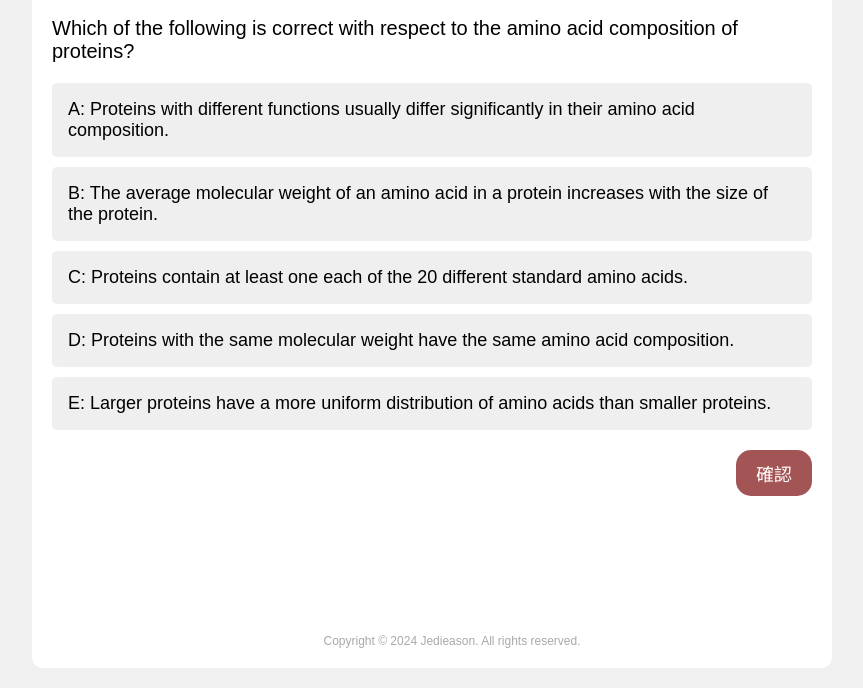
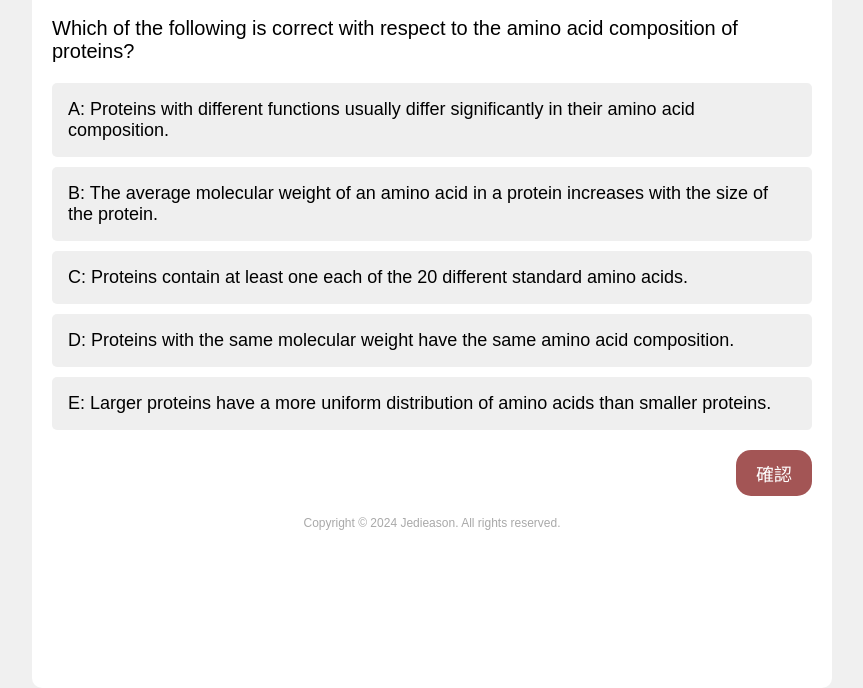
Before and after one commit to jedieason/Trivia, a plain HTML site: page index.html in a window 1280 px wide. Both pictures are taken after a click on the button "開始測驗". Shown: the part 112-800 px from the top of the page, without its empty margins (208-1071 px from the left). Drawn offline with Linux system fonts and the light colour scheme.

Commit message:
Update index.html

```diff
--- a/index.html
+++ b/index.html
@@ -55,8 +55,7 @@
             border-radius: 10px;
             padding: 20px;
             box-sizing: border-box;
-    position: relative; /* 新增 */
-    min-height: calc(100vh - 20px); /* 修改 */
+            min-height: 100vh;
         }
 
     .header {
@@ -208,13 +207,10 @@
         }
     }
         .copyright {
-    position: absolute; /* 新增 */
-    bottom: 0; /* 新增 */
-    width: 100%; /* 新增，確保 copyright 文字寬度一致 */
     text-align: center;
-    margin-bottom: 20px;
+    margin-top: 20px;
     font-size: 12px;
-    color: #a9a9a9;
+    color: #a9a9a9; /* 淺灰色 */
 }
 
         .copyright a {
```
Lines whose indentation alone changed are shown as unchanged.
